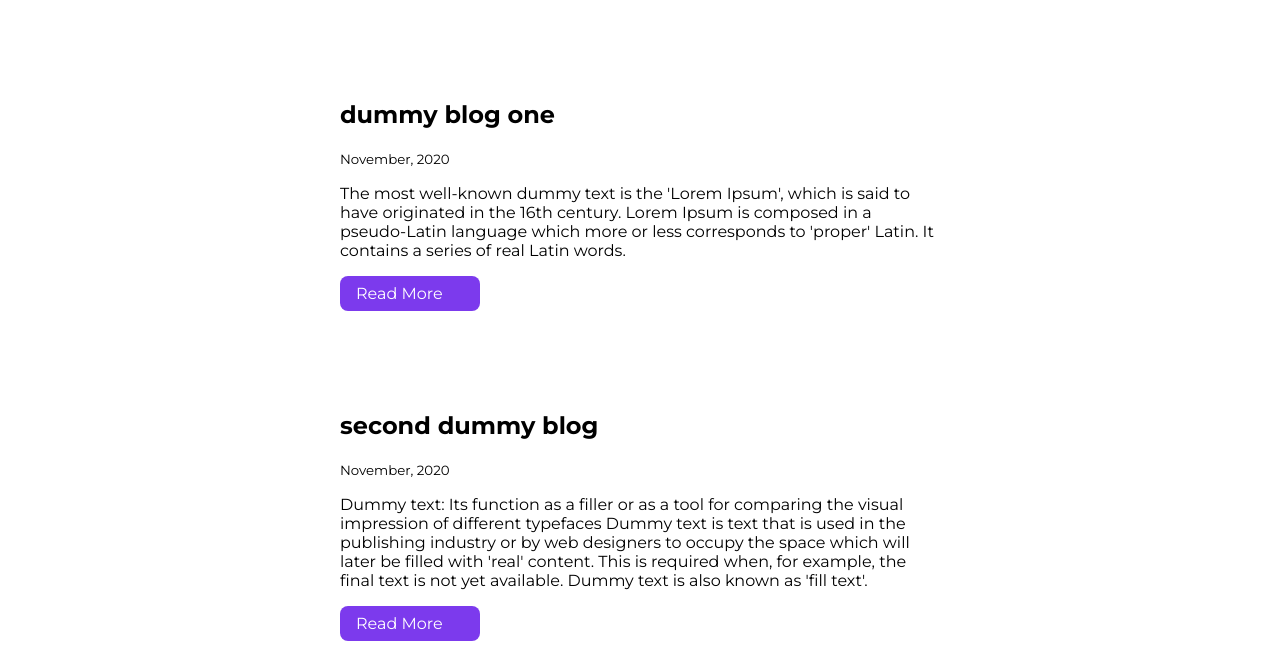
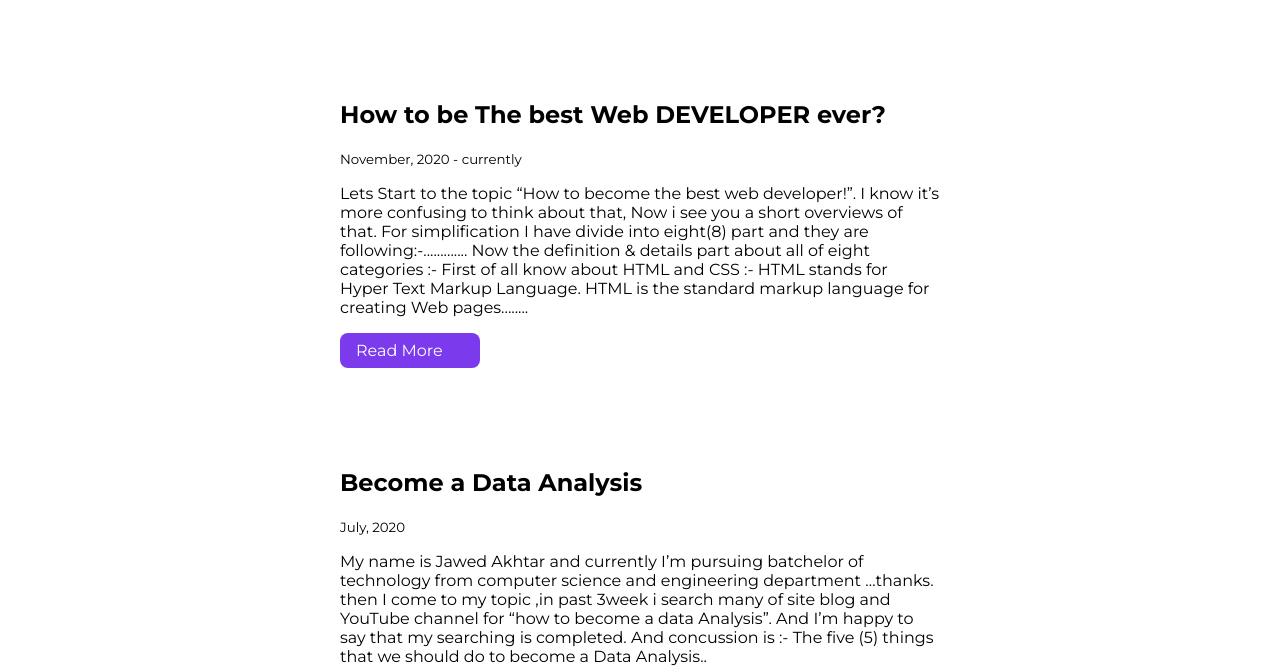
Before and after one commit to jaak072/portfolio-jaak, a plain HTML site: page blog.html in a window 1280 px wide. Shown: the part 280-952 px from the top of the page. Drawn offline with Linux system fonts and the light colour scheme.

Commit message:
Update blog list

```diff
--- a/blog.html
+++ b/blog.html
@@ -30,22 +30,28 @@
 
         <li>
             <article class="showcase-list container container-center ">
-                <h1>dummy blog one</h1>
-            <small>November, 2020</small>
-            <p>The most well-known dummy text is the 'Lorem Ipsum', which is said to have originated in the 16th century. Lorem Ipsum is composed in a pseudo-Latin language which more or less corresponds to 'proper' Latin. It contains a series of real Latin words.</p>
+                <h1>How to be The best Web DEVELOPER ever?</h1>
+            <small>November, 2020 - currently</small>
+            <p>Lets Start to the topic “How to become the best web developer!”.
+                I know it’s more confusing to think about that, Now i see you a short overviews of that.
+                For simplification I have divide into eight(8) part and they are following:-.............  Now the definition & details part about all of eight categories :-
+                First of all know about HTML and CSS :- HTML stands for Hyper Text Markup Language. HTML is the standard markup language for creating Web pages........</p>
 
-            <a class="link link-primary" href="https://repl.it/@tanaypratap/quiz-on-marvel?embed=true">Read More</a>
+            <a class="link link-primary" href="https://jk9709371.medium.com/how-to-be-the-best-web-developer-ever-bc3c7fc059aa">Read More</a>
             </article>
 
         </li>
 
         <li>
             <article class="showcase-list container container-center ">
-                <h1>second dummy blog</h1>
-                <small>November, 2020</small>
-                <p>Dummy text: Its function as a filler or as a tool for comparing the visual impression of different typefaces Dummy text is text that is used in the publishing industry or by web designers to occupy the space which will later be filled with 'real' content. This is required when, for example, the final text is not yet available. Dummy text is also known as 'fill text'.</p>
+                <h1>Become a Data Analysis</h1>
+                <small>July, 2020</small>
+                <p>My name is Jawed Akhtar and currently I’m pursuing batchelor of technology from computer science and engineering department …thanks.
+                    then I come to my topic ,in past 3week i search many of site blog and YouTube channel for “how to become a data Analysis”.
+                    And I’m happy to say that my searching is completed. And concussion is :-
+                    The five (5) things that we should do to become a Data Analysis..</p>
 
-                <a class="link link-primary" href="https://repl.it/@tanaypratap/end-game?embed=true">Read More</a>
+                <a class="link link-primary" href="https://jk9709371.medium.com/hi-there-first-i-introduce-my-self-387b58075f6">Read More</a>
                  </article>
 
         </li>
```
